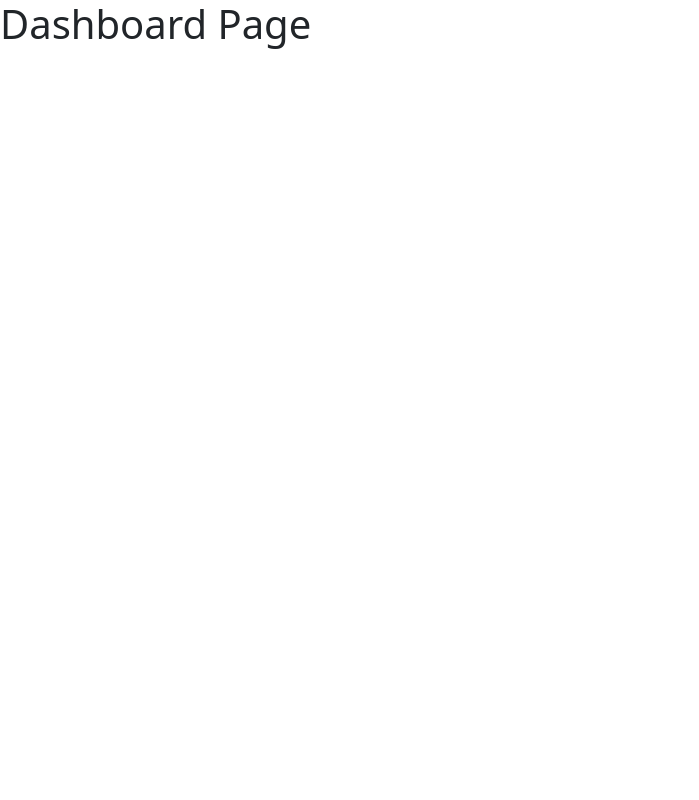
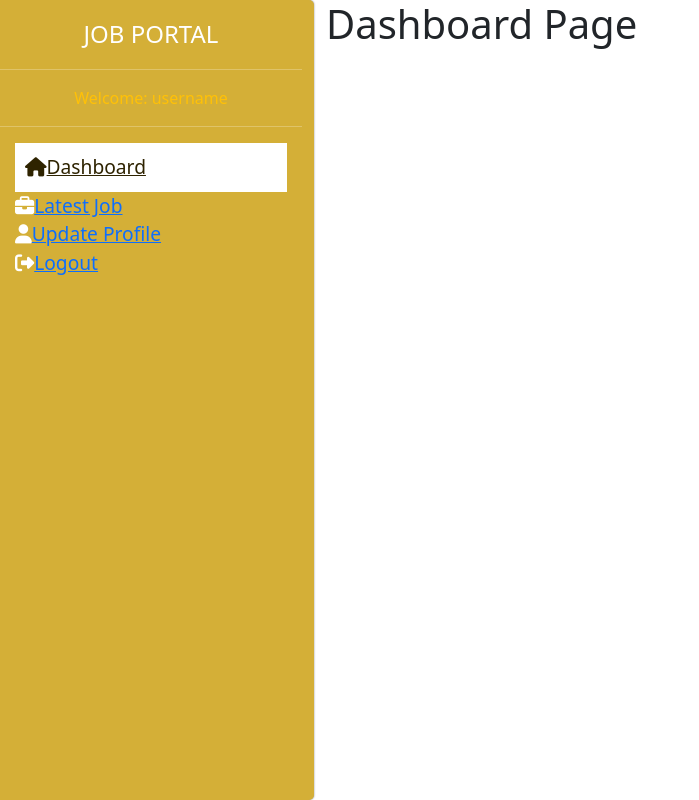
Before and after one commit to dharapandya85/job_portal, a React (Create React App) app in the folder client/: page /dashboard in a window 1280 px wide. Shown: the whole page, without its empty margins (0-699 px from the left). Built offline with nearby package versions, Linux system fonts and the light colour scheme; no server answers; sample sign-in values are in the browser's storage; a small style sheet from the web is missing.

Commit message:
modifying dashboard

```diff
--- a/client/public/index.html
+++ b/client/public/index.html
@@ -15,6 +15,10 @@
   <link rel="manifest" href="%PUBLIC_URL%/manifest.json" />
   <link href="https://cdn.jsdelivr.net/npm/bootstrap@5.3.5/dist/css/bootstrap.min.css" rel="stylesheet"
     integrity="sha384-SgOJa3DmI69IUzQ2PVdRZhwQ+dy64/BUtbMJw1MZ8t5HZApcHrRKUc4W0kG879m7" crossorigin="anonymous">
+    <link href="https://cdnjs.cloudflare.com/ajax/libs/font-awesome/6.7.2/css/all.min.css" rel="stylesheet"
+    integrity="sha384-SgOJa3DmI69IUzQ2PVdRZhwQ+dy64/BUtbMJw1MZ8t5HZApcHrRKUc4W0kG879m7" crossorigin="anonymous">
+
+
   <!--
       Notice the use of %PUBLIC_URL% in the tags above.
       It will be replaced with the URL of the `public` folder during the build.
--- /dev/null
+++ b/client/src/components/Layout/Layout.js
@@ -0,0 +1,52 @@
+import React from 'react';
+import "../../styles/Layout.css";
+import { userMenu } from './Menus/UserMenu';
+import {Link,useLocation,useNavigate} from "react-router-dom";
+import {toast} from "react-toastify";
+
+const Layout = ({children}) => {
+  const location = useLocation();
+  const navigate=useNavigate();
+  const sidebarMenu=userMenu;
+  //logout handler
+  const handleLogout=()=>{
+    localStorage.clear()
+    toast.success('Logout Successfully');
+    navigate("/login");
+  }
+  return (
+    <>
+      <div className="row">
+        <div className="col-md-3 sidebar">
+            <div className="logo">
+                <h6 >JOB PORTAL</h6>
+            </div>
+            <hr/>
+            <p className="text-center text-warning">Welcome: username</p>
+            <hr/>
+            <div className="menu">
+          {sidebarMenu.map((menu)=>{
+            const isActive=location.pathname === menu.path;
+            return (
+              <div key={menu.name} className={`menu-item ${isActive? "active":" "}`}>
+                <i className={menu.icon}></i>
+                <Link to={menu.path}>{menu.name}</Link>
+              </div>
+            );
+})}
+          <div className={`menu-item`} onClick={handleLogout}>
+          <i className="fa-solid fa-right-from-bracket"></i>
+          <Link to='/login'>Logout</Link>
+          </div>
+          </div>
+        </div>
+
+        <div className="col-md-9">
+            {children}
+        </div>
+    </div>
+    </>
+  );
+};
+
+export default Layout;
--- /dev/null
+++ b/client/src/components/Layout/Menus/UserMenu.js
@@ -0,0 +1,17 @@
+export const userMenu=[
+    {
+        name:"Dashboard",
+        path:"/dashboard",
+        icon:"fa-solid fa-house",
+    },
+    {
+        name:"Latest Job",
+        path:"/jobs",
+        icon:"fa-solid fa-briefcase"
+    },
+    {
+        name:"Update Profile",
+        path:"/user/profile",
+        icon:"fa-solid fa-user",
+    },
+];
--- a/client/src/components/routes/PrivateRoute.js
+++ b/client/src/components/routes/PrivateRoute.js
@@ -1,20 +1,22 @@
 import React,{useEffect} from 'react';
 import {useDispatch,useSelector} from 'react-redux';
-
+import {toast} from "react-toastify";
 import {showLoading,hideLoading} from "../../redux/features/alertSlice";
 import axios from "axios";
-import {Navigate} from "react-router-dom";
+import {Navigate,useNavigate} from "react-router-dom";
 import {setUser} from "../../redux/features/auth/authSlice";
 
 const PrivateRoute = ({children}) => {
     const {user}=useSelector((state)=>state.auth);
     const dispatch=useDispatch();
+    const navigate=useNavigate();
 
     const getUser=async()=>{
         try{
             dispatch(showLoading());
         const {data}=await axios.post("/api/v1/user/getUser",{
-            token:localStorage.getItem('token')},{
+            // token:localStorage.getItem('token')
+            },{
                 headers:{
                     Authorization:`Bearer ${localStorage.getItem('token')}`,
                 },
@@ -24,8 +26,9 @@ const PrivateRoute = ({children}) => {
             if(data.success){
                 dispatch(setUser(data.data));
             }else{
-                localStorage.clear();
-                //<Navigate to="/login" />;
+
+                toast.error('Session expired. Please log in again');
+                navigate("/login");
             }
 
         } catch(error){
@@ -36,12 +39,13 @@ const PrivateRoute = ({children}) => {
         }
     };
     useEffect(()=>{
-        if(!user){
+        if(!user && localStorage.getItem("token")){
             getUser();
         }
-    });
+        //console.log("Token:",localStorage.getItem("token"));
+    },[user]);
 
-    if (localStorage.getItem("token") ){
+    if (localStorage.getItem("token")){
         return children;
 
     }else {
--- a/client/src/index.css
+++ b/client/src/index.css
@@ -5,7 +5,7 @@
 }
 .form-container{
     display:flex;
-    flex-directions:column;
+    flex-direction:column;
     align-items:center;
     justify-content:center;
     height:100vh;
--- a/client/src/pages/Dashboard.js
+++ b/client/src/pages/Dashboard.js
@@ -1,10 +1,11 @@
 import React from 'react';
+import Layout from './../components/Layout/Layout';
 
 const Dashboard = () => {
   return (
-    <div>
+    <Layout>
       <h1>Dashboard Page</h1>
-    </div>
+    </Layout>
   )
 }
 
--- a/client/src/pages/Login.js
+++ b/client/src/pages/Login.js
@@ -24,8 +24,9 @@ const Login = () => {
       if(data.success){
         dispatch(hideLoading())
         localStorage.setItem('token',data.token)
-        toast.success('Login Successfully')
-        navigate('/dashboard')
+        toast.success('Login Successfully');
+        navigate('/dashboard');
+        console.log("Login Response:",data);
       }
     } catch(error){
       dispatch(hideLoading())
--- /dev/null
+++ b/client/src/styles/Layout.css
@@ -0,0 +1,32 @@
+.sidebar{
+    height:100vh !important;
+    border-radius:5px;
+    background-color:#d4af37;
+    box-shadow:0 0 2px gray;
+    color:white;
+}
+.logo h6{
+    font-size:1.5rem;
+    text-align:center;
+    margin:20px 0px;
+}
+.menu-item{
+    color:white;
+    text-decoration:none;
+    font-size:1.2rem;
+
+}
+.menu-item{
+    font-size:1.2rem;
+    margin:0 15px;
+    color:white;
+}
+.active{
+    background-color:white;
+    padding:10px;
+
+}
+.active a, .active i{
+ color:#2e2300;
+
+}
```
Also changed, not shown: 1 other file (tests, documents, lock files or other folders).
